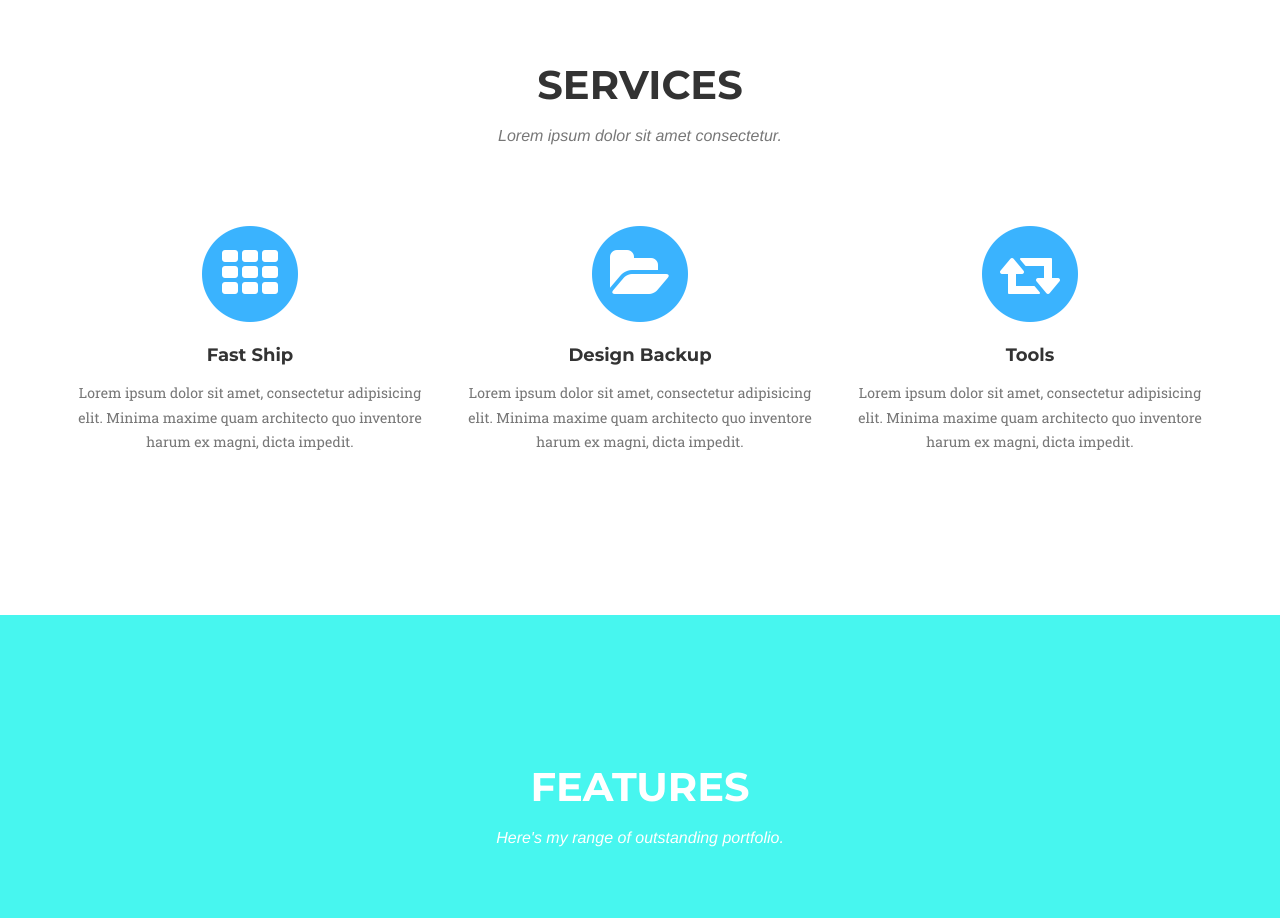
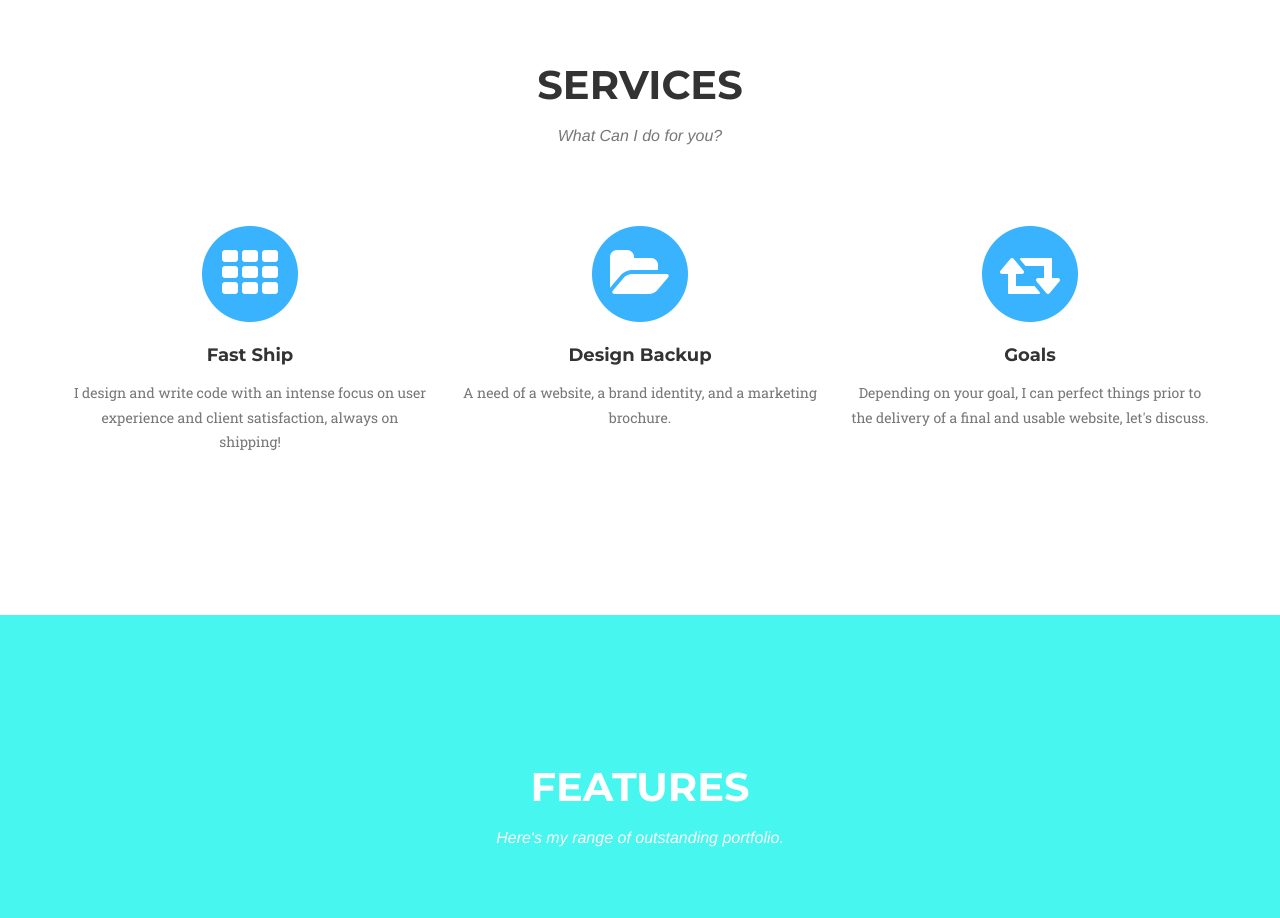
Before and after one commit to Salvero/BrianAndruzzi_app, a plain HTML site: page index.html in a window 1280 px wide. Shown: the part 920-1838 px from the top of the page. Drawn offline with nearby package versions, Linux system fonts and the light colour scheme; a web font is replaced by a local one.

Commit message:
fix some

```diff
--- a/index.html
+++ b/index.html
@@ -66,7 +66,7 @@
             <div class="row">
                 <div class="col-lg-12 text-center">
                     <h2 class="section-heading">Services</h2>
-                    <h3 class="section-subheading text-muted">Lorem ipsum dolor sit amet consectetur.</h3>
+                    <h3 class="section-subheading text-muted">What Can I do for you?</h3>
                 </div>
             </div>
             <div class="row text-center">
@@ -76,7 +76,7 @@
                         <i class="fa fa-th fa-stack-1x fa-inverse"></i>
                     </span>
                     <h4 class="service-heading">Fast Ship</h4>
-                    <p class="text-muted">Lorem ipsum dolor sit amet, consectetur adipisicing elit. Minima maxime quam architecto quo inventore harum ex magni, dicta impedit.</p>
+                    <p class="text-muted">I design and write code with an intense focus on user experience and client satisfaction, always on shipping!</p>
                 </div>
                 <div class="col-md-4">
                     <span class="fa-stack fa-4x">
@@ -84,15 +84,15 @@
                         <i class="fa fa-folder-open fa-stack-1x fa-inverse"></i>
                     </span>
                     <h4 class="service-heading">Design Backup</h4>
-                    <p class="text-muted">Lorem ipsum dolor sit amet, consectetur adipisicing elit. Minima maxime quam architecto quo inventore harum ex magni, dicta impedit.</p>
+                    <p class="text-muted">A need of a website, a brand identity, and a marketing brochure.</p>
                 </div>
                 <div class="col-md-4">
                     <span class="fa-stack fa-4x">
                         <i class="fa fa-circle fa-stack-2x text-primary"></i>
                         <i class="fa fa-retweet fa-stack-1x fa-inverse"></i>
                     </span>
-                    <h4 class="service-heading">Tools</h4>
-                    <p class="text-muted">Lorem ipsum dolor sit amet, consectetur adipisicing elit. Minima maxime quam architecto quo inventore harum ex magni, dicta impedit.</p>
+                    <h4 class="service-heading">Goals</h4>
+                    <p class="text-muted">Depending on your goal, I can perfect things prior to the delivery of a final and usable website, let's discuss.</p>
                 </div>
             </div>
         </div>
```
